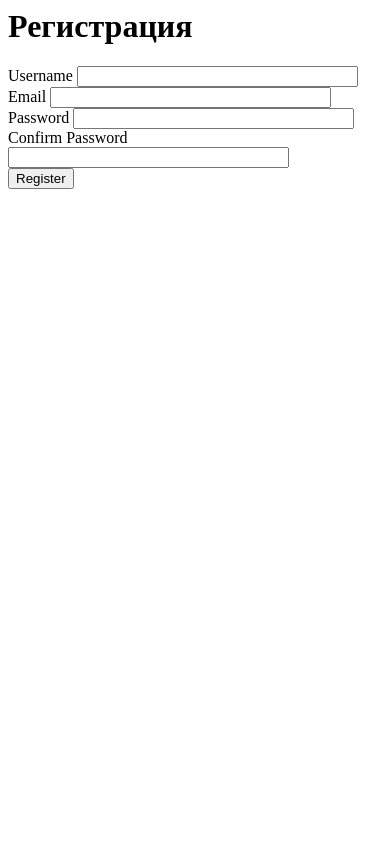
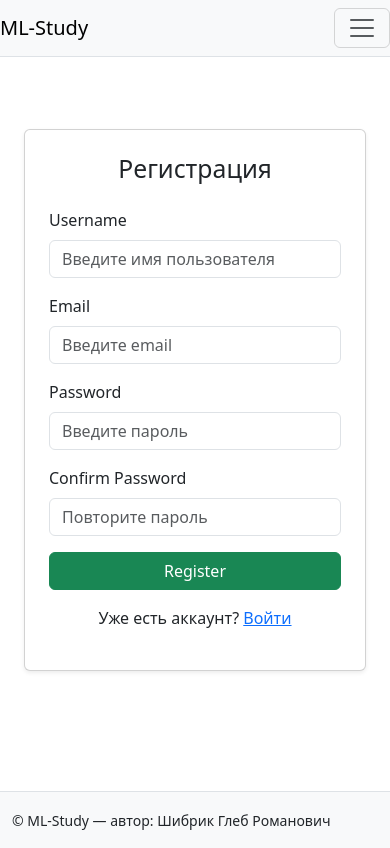
Before and after one commit to Oetas/vkrsite, a Flask app: page /auth/register in a window 390 px wide. Before the commit the page ends 189 px from the top, so only its background shows below. Run offline with Flask 3, Linux system fonts and the light colour scheme; some libraries are stand-ins or nearby versions.

Commit message:
Cosmetic update: оформлены страницы Lessons, Teachers, FAQ, Terms; стилизованы формы login и register; исправлены ссылки на auth.login/auth.register

```diff
--- a/app/templates/register.html
+++ b/app/templates/register.html
@@ -1,9 +1,39 @@
-<h1>Регистрация</h1>
-<form method="POST">
-    {{ form.hidden_tag() }}
-    {{ form.username.label }} {{ form.username(size=32) }} <br>
-    {{ form.email.label }} {{ form.email(size=32) }} <br>
-    {{ form.password.label }} {{ form.password(size=32) }} <br>
-    {{ form.confirm.label }} {{ form.confirm(size=32) }} <br>
-    {{ form.submit() }}
-</form>
+{% extends "base.html" %}
+{% block content %}
+<div class="container py-5">
+  <div class="row justify-content-center">
+    <div class="col-md-6">
+      <div class="card shadow-sm">
+        <div class="card-body p-4">
+          <h2 class="mb-4 text-center">Регистрация</h2>
+          <form method="POST">
+            {{ form.hidden_tag() }}
+            <div class="mb-3">
+              {{ form.username.label(class="form-label") }}
+              {{ form.username(class="form-control", placeholder="Введите имя пользователя") }}
+            </div>
+            <div class="mb-3">
+              {{ form.email.label(class="form-label") }}
+              {{ form.email(class="form-control", placeholder="Введите email") }}
+            </div>
+            <div class="mb-3">
+              {{ form.password.label(class="form-label") }}
+              {{ form.password(class="form-control", placeholder="Введите пароль") }}
+            </div>
+            <div class="mb-3">
+              {{ form.confirm.label(class="form-label") }}
+              {{ form.confirm(class="form-control", placeholder="Повторите пароль") }}
+            </div>
+            <div class="d-grid">
+              {{ form.submit(class="btn btn-success") }}
+            </div>
+          </form>
+          <p class="mt-3 text-center">
+            Уже есть аккаунт? <a href="{{ url_for('auth.login') }}">Войти</a>
+          </p>
+        </div>
+      </div>
+    </div>
+  </div>
+</div>
+{% endblock %}
```
Also changed, not shown: app/templates/faq.html (+44 -0 lines), app/templates/instructors.html (+19 -0 lines), app/templates/lessons.html (+19 -0 lines), app/templates/login.html (+31 -7 lines), app/templates/terms.html (+22 -0 lines).
